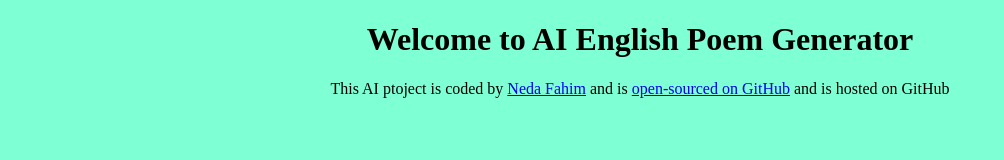
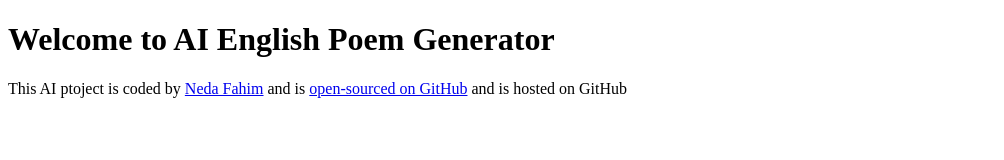
Before and after one commit to NedaFahim/English-poem-generator, a plain HTML site: page index.html in a window 1280 px wide. Shown: the whole page, without its empty margins (0-1004 px from the left). Drawn offline with Linux system fonts and the light colour scheme.

Commit message:
removed css style

```diff
--- a/src/style.css
+++ b/src/style.css
@@ -1,4 +1,2 @@
 body {
-    background-color: aquamarine;
-    text-align: center;
 }
```
